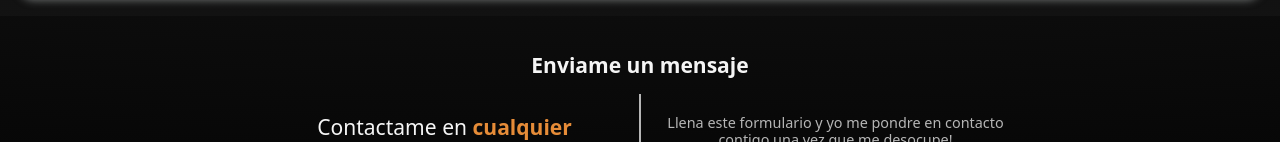
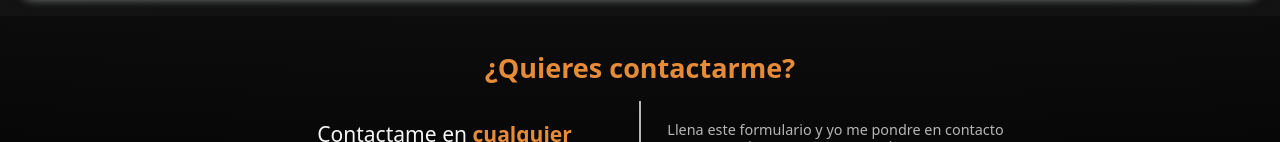
Before and after one commit to AngelCstd/Portfolio, a React (Vite) app in the folder Portafolio/: page / in a window 1280 px wide. Shown: the part 2007-2149 px from the top of the page. Built offline with nearby package versions, Linux system fonts and the light colour scheme.

Commit message:
DONE CONTACT

```diff
--- a/Portafolio/src/pages/Contacto/Contacto.css
+++ b/Portafolio/src/pages/Contacto/Contacto.css
@@ -16,6 +16,7 @@
 .contacto__title {
     color: var(--color-blanco);
     font-weight: 600;
+    font-size: 1.5rem;
     margin: 1rem;
 }
 
--- a/Portafolio/src/pages/Contacto/Contacto.jsx
+++ b/Portafolio/src/pages/Contacto/Contacto.jsx
@@ -7,7 +7,7 @@ export function Contacto() {
     return (
         <section className="page__contacto">
             <section className="contacto">
-            <h1 className="contacto__title" id="contacto">Enviame un mensaje</h1>
+            <h1 className="contacto__title textNaranja" id="contacto">¿Quieres contactarme?</h1>
             <div className="container">
                 <h3>Contactame en
                     <span className="textNaranja"> cualquier momento</span>
```
